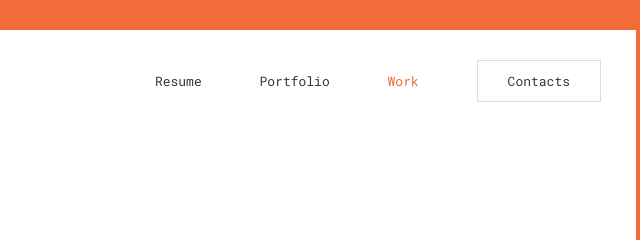
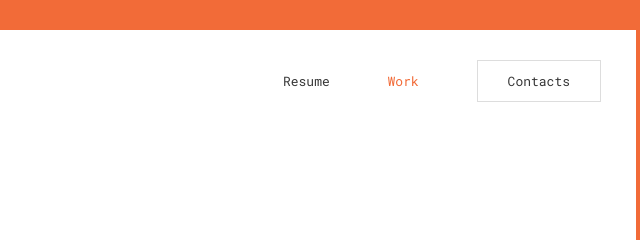
Before and after one commit to singt234/Website, a plain HTML site: page blog_inner.html in a window 1280 px wide. Shown: the top 240 px of the page, 614-1254 px from the left. Drawn offline with Linux system fonts and the light colour scheme; files whose address does not match are found by name.

Commit message:
Update blog_inner.html

```diff
--- a/blog_inner.html
+++ b/blog_inner.html
@@ -62,7 +62,7 @@
           <div class="top-menu">
             <ul>
               <li><a href="resume.html" class="lnk">Resume</a></li>
-              <li><a href="portfolio" class="lnk">Portfolio</a></li>
+              <!--<li><a href="portfolio" class="lnk">Portfolio</a></li>-->
               <li class="active"><a href="work.html" class="lnk">Work</a></li>
               <li><a href="contacts.html" class="btn">Contacts</a></li>
             </ul>
```
